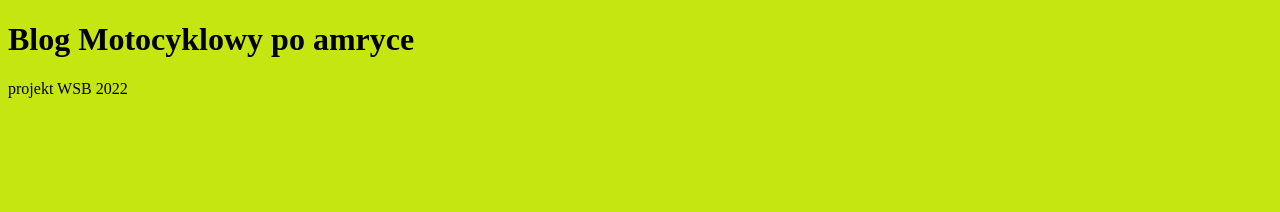
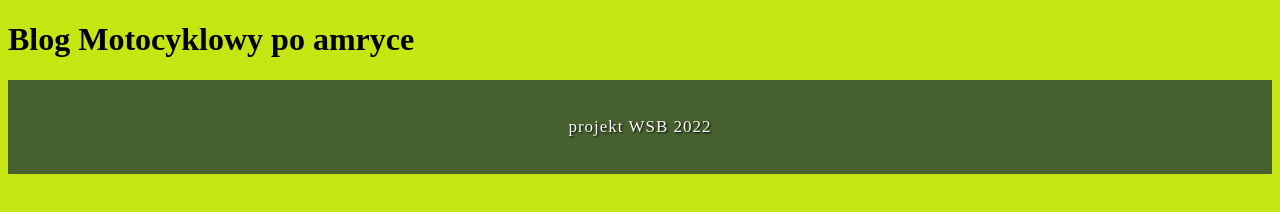
Before and after one commit to Wojna11/-Wojna11-Projekt-WSB-S-FD, a plain HTML site: page index.html in a window 1280 px wide. Drawn offline with Linux system fonts and the light colour scheme.

Commit message:
edytuj stopke

```diff
--- a/index.html
+++ b/index.html
@@ -11,6 +11,23 @@
         body{
             background-color: rgb(197, 230, 16);
         }
+        footer {
+
+text-align: center;
+
+font-size: 17px;
+
+letter-spacing: 1px;
+
+text-shadow: 1px 1px 2px #000;
+
+padding: 20px;
+
+background-color: rgba(19, 43, 59, 0.705);
+
+color: white;
+
+}
     </style>
 </head>
 <body>
```
